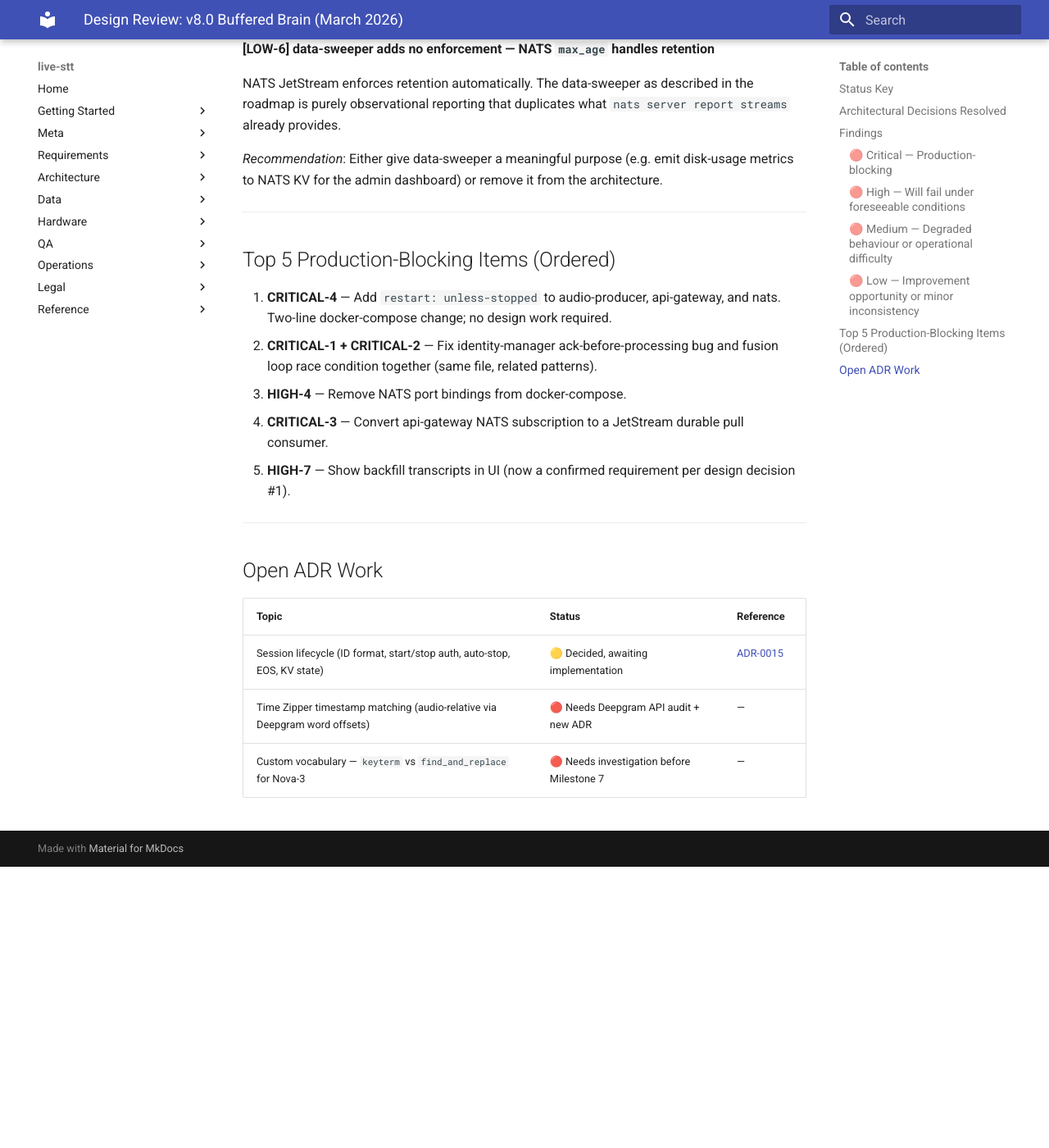
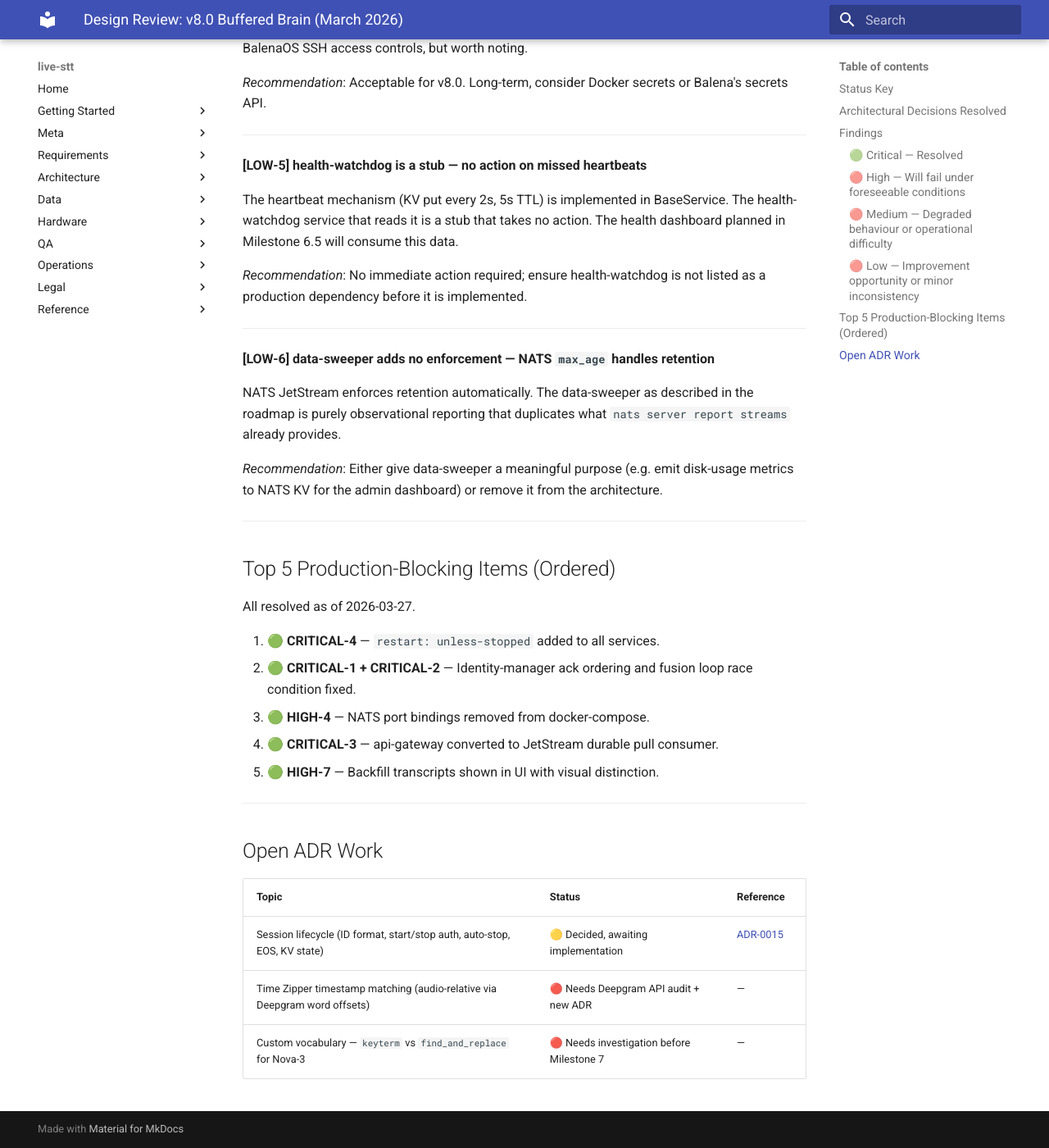
Before and after one commit to TomDakan/LiveSTT, an MkDocs documentation site: the page built from docs/20_architecture/design_review_2026_03.md, in a window 1280 px wide and 1400 px high, scrolled down 9059 px. Shown: the whole window at 82% size. Built offline with MkDocs 1.6.1 and Material for MkDocs 9.7.7, drawn with Linux system fonts in a browser that asks for light colours; before the commit the page ends 10116 px from its top, so only the background shows below that; some of the changed text lies outside the part shown.

Commit message:
docs: mark pre-4.5 hardening items complete in roadmap and design review

```diff
--- a/docs/20_architecture/design_review_2026_03.md
+++ b/docs/20_architecture/design_review_2026_03.md
@@ -31,7 +31,7 @@
 
 ## Findings
 
-### 🔴 Critical — Production-blocking
+### 🟢 Critical — Resolved
 
 ---
 
@@ -48,6 +48,8 @@
 *Recommendation*: Ack final transcripts only after `transcript.final.*` is successfully
 published. Use NATS `nak()` to requeue on failure, or implement a write-ahead approach
 (publish first, ack second).
+
+🟢 **Resolved**: Final transcripts are now acked only after `_publish()` succeeds; failures call `msg.nak()`.
 
 ---
 
@@ -66,6 +68,8 @@
 self._pending = []`. Process `batch`; new arrivals go into the fresh `self._pending`
 and are picked up next iteration.
 
+🟢 **Resolved**: `_fusion_loop` now snapshots with `batch = self._pending; self._pending = []` at the top of each cycle.
+
 ---
 
 **[CRITICAL-3] api-gateway uses a core NATS subscription, not a JetStream durable consumer**
@@ -82,6 +86,8 @@
 (`deliver_new` or `deliver_last_per_subject` as appropriate). This is consistent with
 how stt-provider and identity-manager consume their subjects.
 
+🟢 **Resolved**: api-gateway now uses a JetStream durable pull consumer (`deliver_new`, durable name `api_gateway`).
+
 ---
 
 **[CRITICAL-4] audio-producer, api-gateway, and nats have no `restart: unless-stopped`**
@@ -96,6 +102,8 @@
 
 *Recommendation*: Add `restart: unless-stopped` to all services. This is already noted in
 Milestone 7.5 of the roadmap; it should be treated as a hotfix, not a milestone item.
+
+🟢 **Resolved**: All services now have `restart: unless-stopped` in `docker-compose.yml`.
 
 ---
 
@@ -171,6 +179,8 @@
 *Recommendation*: Remove the `ports` block for NATS entirely. No service outside the
 Docker bridge network needs direct NATS access. Debug via `docker exec` or Balena SSH.
 
+🟢 **Resolved**: `ports` block removed from the `nats` service in `docker-compose.yml`. `just nats-spy/nats-tail/nats-health` updated to use `--network container:nats`.
+
 ---
 
 **[HIGH-5] identity-manager matched identity events are never removed from the pool**
@@ -217,6 +227,8 @@
 visual style (dimmed, `[PRE-ROLL]` timestamp prefix, or a separator line). Publish a
 `session.events` NATS message when the backfill consumer is exhausted so the UI can show
 "Pre-roll complete ✓" or "Pre-roll failed ⚠".
+
+🟢 **Resolved**: UI now renders backfill with dimmed text, `[PRE-ROLL]` timestamp prefix, and a separator line before the first live segment.
 
 ---
 
@@ -405,11 +417,13 @@
 
 ## Top 5 Production-Blocking Items (Ordered)
 
-1. **CRITICAL-4** — Add `restart: unless-stopped` to audio-producer, api-gateway, and nats. Two-line docker-compose change; no design work required.
-2. **CRITICAL-1 + CRITICAL-2** — Fix identity-manager ack-before-processing bug and fusion loop race condition together (same file, related patterns).
-3. **HIGH-4** — Remove NATS port bindings from docker-compose.
-4. **CRITICAL-3** — Convert api-gateway NATS subscription to a JetStream durable pull consumer.
-5. **HIGH-7** — Show backfill transcripts in UI (now a confirmed requirement per design decision #1).
+All resolved as of 2026-03-27.
+
+1. 🟢 **CRITICAL-4** — `restart: unless-stopped` added to all services.
+2. 🟢 **CRITICAL-1 + CRITICAL-2** — Identity-manager ack ordering and fusion loop race condition fixed.
+3. 🟢 **HIGH-4** — NATS port bindings removed from docker-compose.
+4. 🟢 **CRITICAL-3** — api-gateway converted to JetStream durable pull consumer.
+5. 🟢 **HIGH-7** — Backfill transcripts shown in UI with visual distinction.
 
 ---
 
```
Also changed, not shown: ROADMAP.md (+1 -2 lines).
